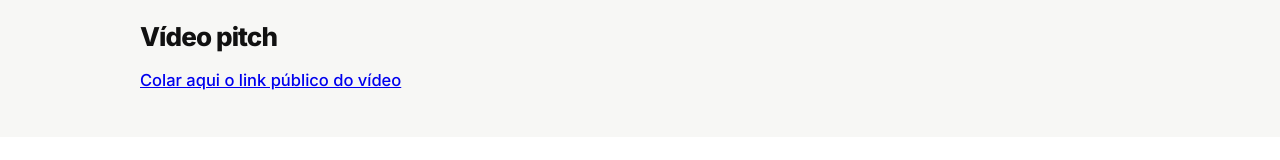
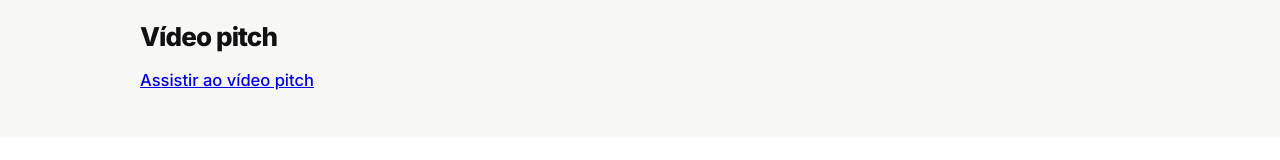
Before and after one commit to DiogoVMC/rezumaz, a plain HTML site: page equipe.html in a window 1280 px wide. Shown: the part 596-756 px from the top of the page. Drawn offline with Linux system fonts and the light colour scheme.

Commit message:
feat: links do pitch e do site, arquivos de entrega

```diff
--- a/equipe.html
+++ b/equipe.html
@@ -91,7 +91,7 @@
       <div class="conteudo">
         <h2 class="titulo-dois" id="titulo-pitch">Vídeo pitch</h2>
         <p class="paragrafo">
-          <a href="#" id="link-pitch">Colar aqui o link público do vídeo</a>
+          <a href="https://youtu.be/aiN0_gpT_-M" id="link-pitch">Assistir ao vídeo pitch</a>
         </p>
       </div>
     </section>
```
Also changed, not shown: entrega-rezumaz.txt, 2 other files.
